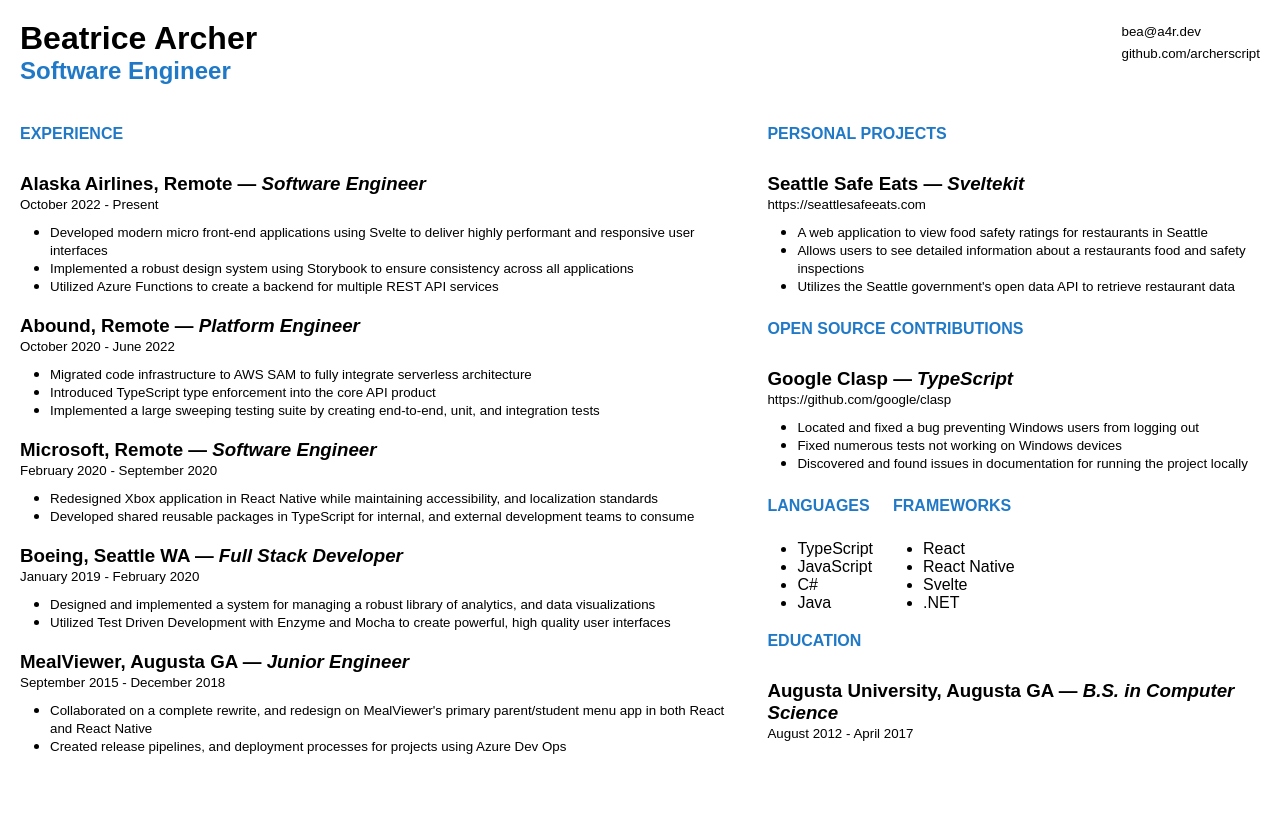
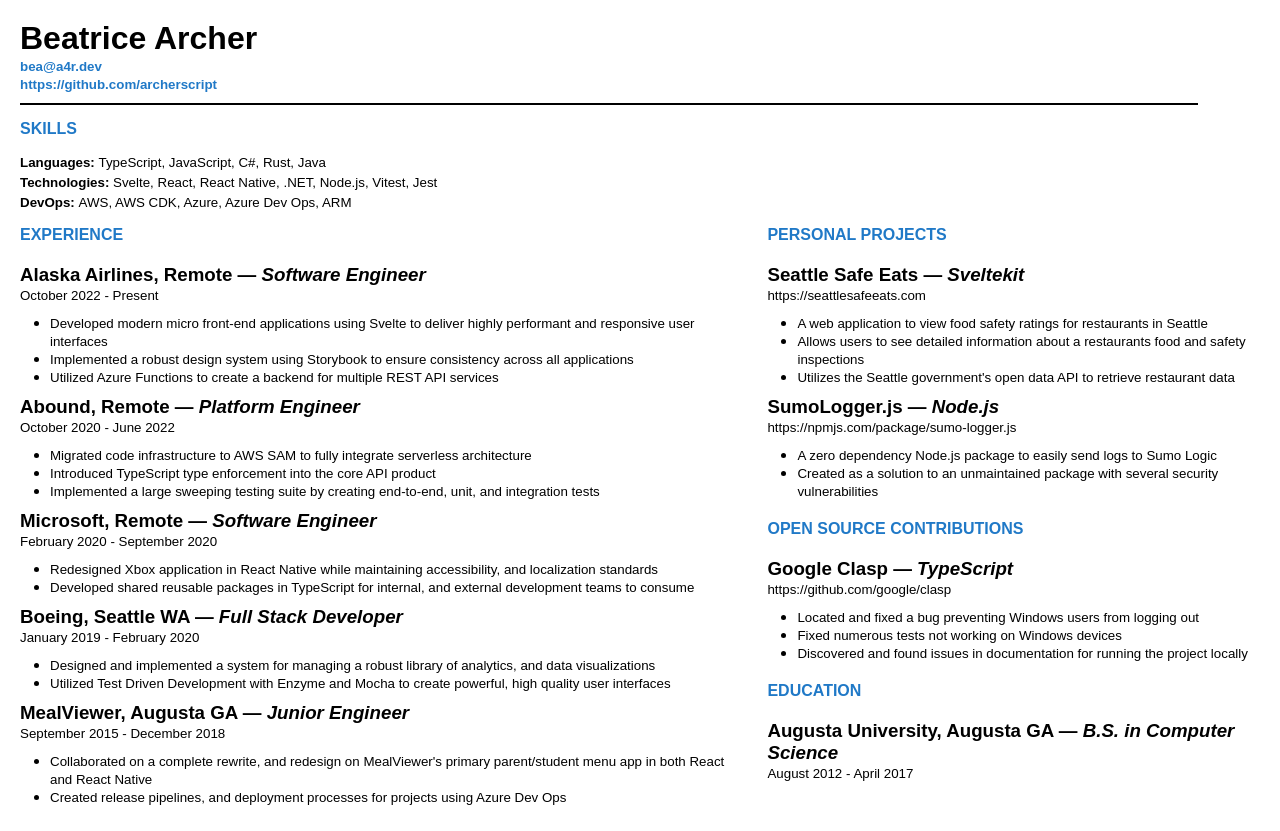
Before and after one commit to ArcherScript/resume, a website: page resume.html in a window 1280 px wide. Before the commit the page ends 800 px from the top, so only its background shows below. Drawn offline with Linux system fonts and the light colour scheme.

Commit message:
✨ Moved skills section, added new personal project

```diff
--- a/resume.html
+++ b/resume.html
@@ -21,7 +21,6 @@
       .heading {
         display: flex;
         width: 100%;
-        margin-bottom: 20px;
         flex-direction: row;
         justify-content: space-between;
       }
@@ -30,7 +29,7 @@
         margin: 0;
       }
 
-      .heading-name h2 {
+      .heading-name h4 {
         color: rgb(32, 121, 199);
         margin: 0;
       }
@@ -60,22 +59,8 @@
       .column-title {
         color: rgb(32, 121, 199);
         text-transform: uppercase;
-        margin-top: 20px;
+        margin-top: 15px;
         margin-bottom: 15px;
-      }
-
-      .languages {
-        display: flex;
-        flex-direction: row;
-      }
-
-      .language-details {
-        display: flex;
-        flex-direction: column;
-      }
-
-      .language-details-right {
-        margin-left: 20px;
       }
 
       .work-experience {
@@ -85,7 +70,6 @@
 
       .work-experience h3 {
         margin: 0;
-        margin-top: 10px;
       }
 
       .work-experience p {
@@ -95,18 +79,49 @@
       .work-experience-duration {
         margin-bottom: 10px;
       }
+
+      .border {
+        border-bottom: 2px solid;
+        width: 92vw;
+        margin-top: 10px;
+        margin-bottom: 0;
+      }
+
+      .skills {
+        display: flex;
+        flex-direction: column;
+        gap: 2px;
+      }
     </style>
-    <title>Page Title</title>
   </head>
   <body>
     <div class="heading">
       <div class="heading-name">
         <h1>Beatrice Archer</h1>
-        <h2>Software Engineer</h2>
+        <h4><small>bea@a4r.dev</small></h4>
+        <h4><small>https://github.com/archerscript</small></h4>
+        <div class="border"></div>
       </div>
-      <div class="heading-details">
-        <p><small>bea@a4r.dev</small></p>
-        <p><small>github.com/archerscript</small></p>
+    </div>
+    <h4 class="column-title">Skills</h4>
+    <div class="skills">
+      <div>
+        <strong>
+          <small> Languages: </small>
+        </strong>
+        <small>TypeScript, JavaScript, C#, Rust, Java</small>
+      </div>
+      <div>
+        <strong>
+          <small> Technologies: </small>
+        </strong>
+        <small>Svelte, React, React Native, .NET, Node.js, Vitest, Jest</small>
+      </div>
+      <div>
+        <strong>
+          <small> DevOps: </small>
+        </strong>
+        <small>AWS, AWS CDK, Azure, Azure Dev Ops, ARM</small>
       </div>
     </div>
     <div class="details">
@@ -256,6 +271,26 @@
             </li>
           </ul>
         </div>
+        <div class="work-experience">
+          <h3><strong>SumoLogger.js</strong> — <i>Node.js</i></h3>
+          <small class="work-experience-duration">
+            https://npmjs.com/package/sumo-logger.js
+          </small>
+          <ul>
+            <li>
+              <small>
+                A zero dependency Node.js package to easily send logs to Sumo
+                Logic
+              </small>
+            </li>
+            <li>
+              <small>
+                Created as a solution to an unmaintained package with several
+                security vulnerabilities
+              </small>
+            </li>
+          </ul>
+        </div>
         <h4 class="column-title">Open Source Contributions</h4>
         <div class="work-experience">
           <h3><strong>Google Clasp</strong> — <i>TypeScript</i></h3>
@@ -281,26 +316,6 @@
             </li>
           </ul>
         </div>
-        <div class="languages">
-          <div class="language-details">
-            <h4 class="column-title">Languages</h4>
-            <ul>
-              <li>TypeScript</li>
-              <li>JavaScript</li>
-              <li>C#</li>
-              <li>Java</li>
-            </ul>
-          </div>
-          <div class="language-details language-details-right">
-            <h4 class="column-title">Frameworks</h4>
-            <ul>
-              <li>React</li>
-              <li>React Native</li>
-              <li>Svelte</li>
-              <li>.NET</li>
-            </ul>
-          </div>
-        </div>
         <h4 class="column-title">Education</h4>
         <div class="work-experience">
           <h3>
```
